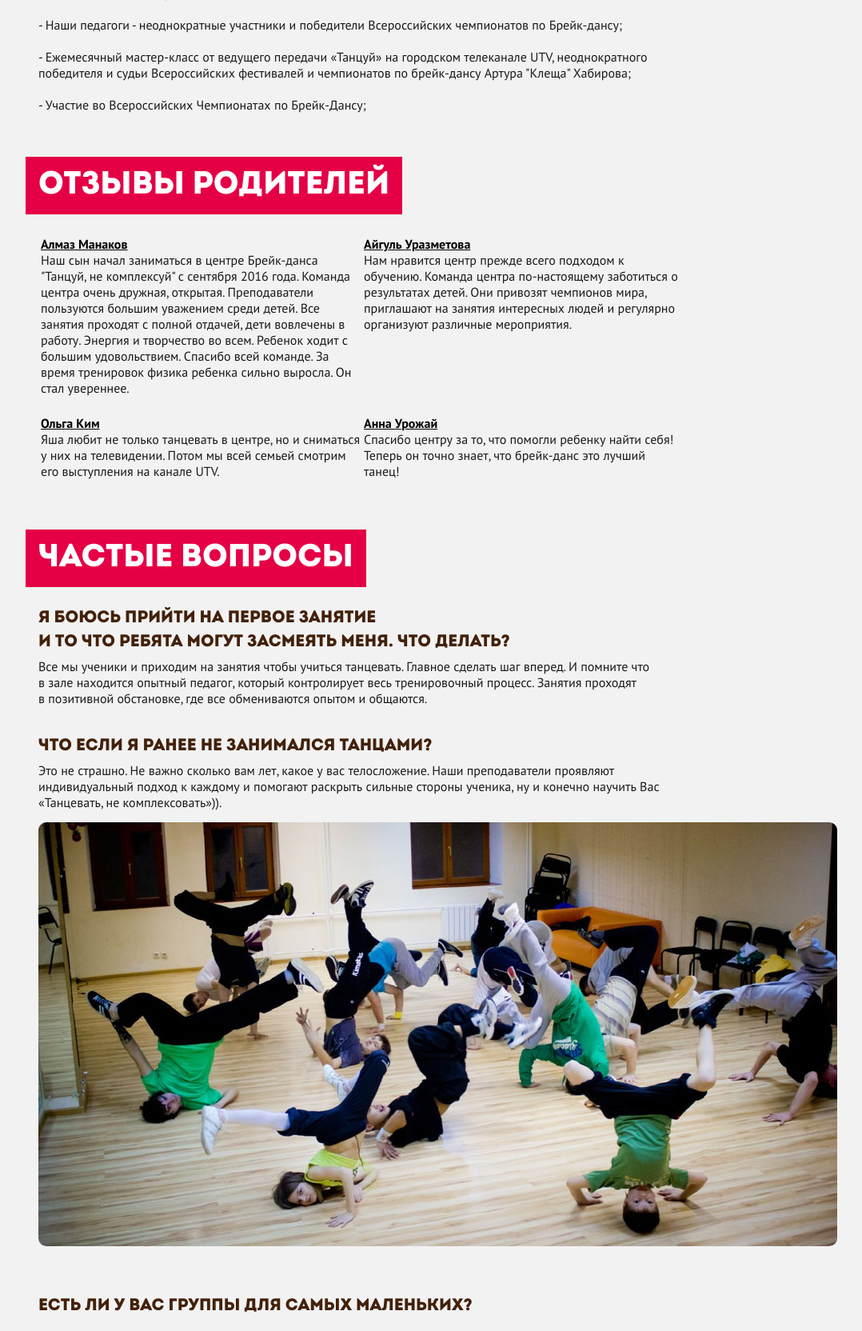
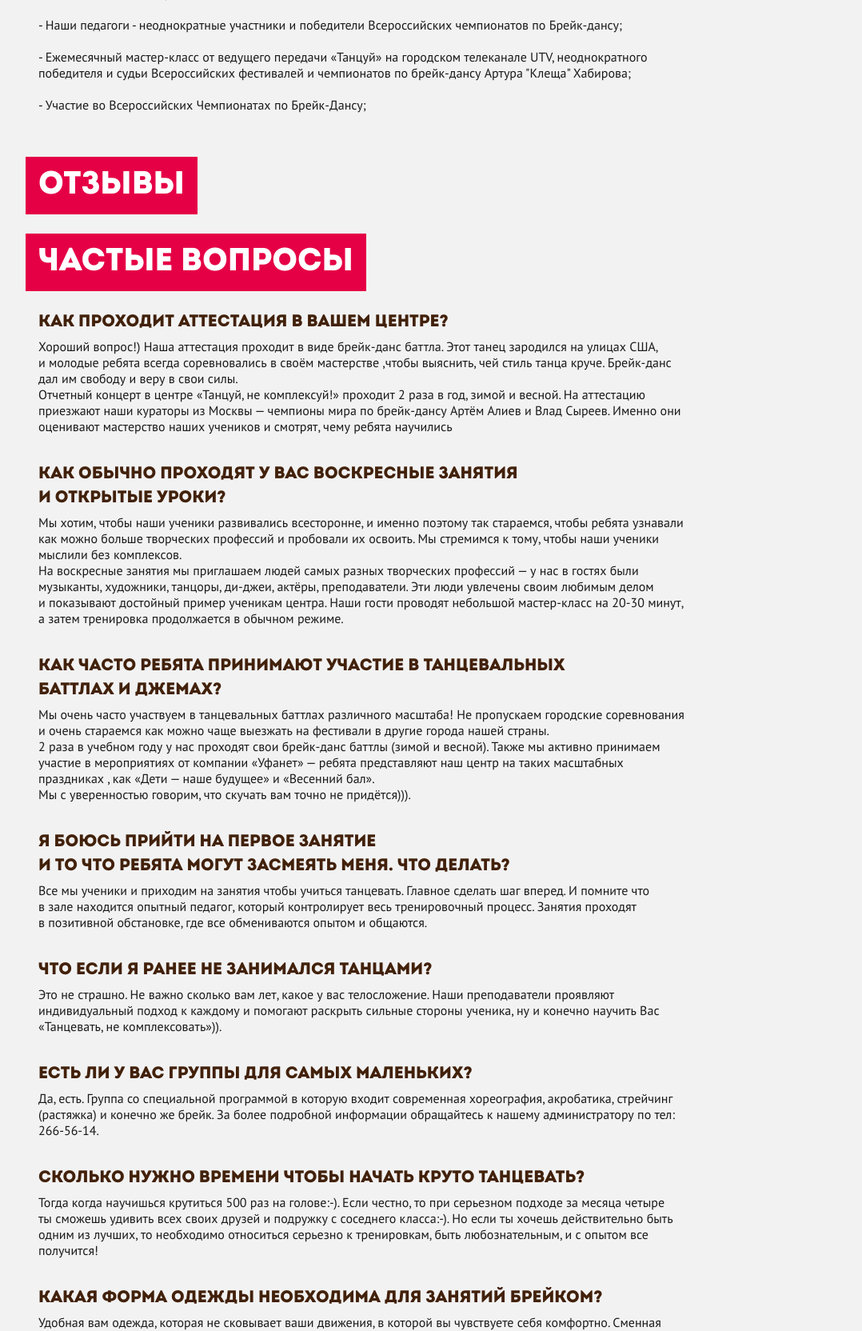
Before and after one commit to lcdswat/tancuy, a PHP site: page / in a window 1280 px wide. Shown: the part 1760-3424 px from the top of the page at 80% size, without its empty margins (187-1265 px from the left). Run offline with PHP 8.4, Linux system fonts and the light colour scheme; some libraries are stand-ins or nearby versions.

Commit message:
Work Work

```diff
--- a/includes/footer.html
+++ b/includes/footer.html
@@ -7,10 +7,6 @@
 			<div style="text-align: right;"><a href="/faq">Частые вопросы</a></div>
 		</div>
 		<div class="grid">
-			<div class="fleft" id="share" style="margin: 0 0 0 6px;">
-				<div style="margin: 0 0 10px 3px;">Поделиться:</div>
-				<script type="text/javascript" src="//yastatic.net/share/share.js" charset="utf-8"></script><div class="yashare-auto-init" data-yashareL10n="ru" data-yashareType="small" data-yashareQuickServices="vkontakte,facebook,twitter" data-yashareTheme="counter"></div>
-			</div>
 			<div class="fleft" id="vk">
 				<a href="https://vk.com/tancuyufa">
 					<img src="/site-files/vk.svg"><br>
@@ -30,3 +26,6 @@
 			<div class="clean"></div>
 		</div>
 	</div>
+
+	<!-- Yandex.Metrika counter --> <script type="text/javascript"> (function (d, w, c) { (w[c] = w[c] || []).push(function() { try { w.yaCounter43867474 = new Ya.Metrika({ id:43867474, clickmap:true, trackLinks:true, accurateTrackBounce:true }); } catch(e) { } }); var n = d.getElementsByTagName("script")[0], s = d.createElement("script"), f = function () { n.parentNode.insertBefore(s, n); }; s.type = "text/javascript"; s.async = true; s.src = "https://mc.yandex.ru/metrika/watch.js"; if (w.opera == "[object Opera]") { d.addEventListener("DOMContentLoaded", f, false); } else { f(); } })(document, window, "yandex_metrika_callbacks"); </script> <noscript><div><img src="https://mc.yandex.ru/watch/43867474" style="position:absolute; left:-9999px;" alt="" /></div></noscript>
+	<!-- /Yandex.Metrika counter -->
--- a/index.php
+++ b/index.php
@@ -103,99 +103,97 @@ $('.arrow').click(function(){
 	<p>
 	-  Участие во Всероссийских Чемпионатах по Брейк-Дансу;
 	</p><br/><br/>
-	<span class="intro-header-one">Отзывы родителей</span><br/><br/><br/>
-	<table>
-	    <tbody>
-	        <tr>
-	            <td style="width:50%; vertical-align:top;">
-	                <a style='color:black' target="_blank" href="https://vk.com/id408594"><b>Алмаз Манаков</b></a><br/>
-	                Наш сын начал заниматься в центре Брейк-данса "Танцуй, не комплексуй" с сентября 2016 года. Команда центра очень дружная, открытая. Преподаватели пользуются большим уважением среди детей. Все занятия проходят с полной отдачей, дети вовлечены в работу. Энергия и творчество во всем. Ребенок ходит с большим удовольствием. Спасибо всей команде. За время тренировок физика ребенка сильно выросла. Он стал увереннее.<br/><br/>
-	            </td>
-	            <td style="width:50%; vertical-align:top;">
-	                <a style='color:black' target="_blank" href="https://vk.com/id199871045"><b>Айгуль Уразметова</b></a><br/>
-	                Нам нравится центр прежде всего подходом к обучению. Команда центра по-настоящему заботиться о результатах детей. Они привозят чемпионов мира, приглашают на занятия интересных людей и регулярно организуют различные мероприятия.<br/><br/>
-	            </td>
-	        </tr>
-	        <tr>
-	            <td style="width:50%; vertical-align:top;">
-	                <a style='color:black' target="_blank" href="https://vk.com/id25567540"><b>Ольга Ким</b></a><br/>
-	                Яша любит не только танцевать в центре, но и сниматься у них на телевидении. Потом мы всей семьей смотрим его выступления на канале UTV.
-	            </td>
-	            <td style="width:50%; vertical-align:top;">
-	                <a style='color:black' target="_blank" href="https://vk.com/urozh2006"><b>Анна Урожай</b></a><br/>
-	                Спасибо центру за то, что помогли ребенку найти себя! Теперь он точно знает, что брейк-данс это лучший танец!
-	            </td>
-	        </tr>
-	    </tbody>
-	</table>
-	<br/><br/><br/>
+
+	<!-- Отзывы -->
+	<span class="intro-header-one">Отзывы</span><br><br><br>
+
+	<!-- Частые вопросы -->
 	<span class="intro-header-one">Частые вопросы</span><br><br><br>
+	<span class="intro-header-two">КАК ПРОХОДИТ АТТЕСТАЦИЯ В&nbsp;ВАШЕМ ЦЕНТРЕ?</span>
+	<p>
+		Хороший вопрос!) Наша аттестация проходит в&nbsp;виде брейк-данс баттла. Этот танец зародился на&nbsp;улицах США, и&nbsp;молодые ребята всегда соревновались в&nbsp;своём мастерстве ,чтобы выяснить, чей стиль танца круче. Брейк-данс дал им&nbsp;свободу и&nbsp;веру в&nbsp;свои силы.<br>
+		Отчетный концерт в&nbsp;центре &laquo;Танцуй, не&nbsp;комплексуй!&raquo; проходит 2&nbsp;раза в&nbsp;год, зимой и&nbsp;весной. На&nbsp;аттестацию приезжают наши кураторы из&nbsp;Москвы&nbsp;&mdash; чемпионы мира по&nbsp;брейк-дансу Артём Алиев и&nbsp;Влад Сыреев. Именно они оценивают мастерство наших учеников и&nbsp;смотрят, чему ребята научились
+	<br><br>
+	</p>
+
+	<span class="intro-header-two">КАК ОБЫЧНО ПРОХОДЯТ У&nbsp;ВАС ВОСКРЕСНЫЕ ЗАНЯТИЯ<br>И&nbsp;ОТКРЫТЫЕ УРОКИ?</span>
+	<p>
+		Мы&nbsp;хотим, чтобы наши ученики развивались всесторонне, и&nbsp;именно поэтому так стараемся, чтобы ребята узнавали как можно больше творческих профессий и&nbsp;пробовали их&nbsp;освоить. Мы&nbsp;стремимся к&nbsp;тому, чтобы наши ученики мыслили без комплексов.<br>
+		На&nbsp;воскресные занятия мы&nbsp;приглашаем людей самых разных творческих профессий&nbsp;&mdash; у&nbsp;нас в&nbsp;гостях были музыканты, художники, танцоры, ди-джеи, актёры, преподаватели. Эти люди увлечены своим любимым делом и&nbsp;показывают достойный пример ученикам центра. Наши гости проводят небольшой мастер-класс на&nbsp;20-30&nbsp;минут, а&nbsp;затем тренировка продолжается в&nbsp;обычном режиме.
+	<br><br>
+	</p>
+
+	<span class="intro-header-two">КАК ЧАСТО РЕБЯТА ПРИНИМАЮТ УЧАСТИЕ В ТАНЦЕВАЛЬНЫХ<br>БАТТЛАХ И ДЖЕМАХ?</span>
+	<p>
+		Мы&nbsp;очень часто участвуем в&nbsp;танцевальных баттлах различного масштаба! Не&nbsp;пропускаем городские соревнования и&nbsp;очень стараемся как можно чаще выезжать на&nbsp;фестивали в&nbsp;другие города нашей страны.<br>
+		2&nbsp;раза в&nbsp;учебном году у&nbsp;нас проходят свои брейк-данс баттлы (зимой и&nbsp;весной). Также мы&nbsp;активно принимаем участие в&nbsp;мероприятиях от&nbsp;компании &laquo;Уфанет&raquo;&nbsp;&mdash; ребята представляют наш центр на&nbsp;таких масштабных праздниках , как &laquo;Дети&nbsp;&mdash; наше будущее&raquo; и&nbsp;&laquo;Весенний бал&raquo;.<br>
+		Мы&nbsp;с&nbsp;уверенностью говорим, что скучать вам точно не&nbsp;придётся))).
+	<br><br>
+	</p>
 
 	<span class="intro-header-two">Я боюсь прийти на первое занятие<br>и то что ребята могут засмеять меня. Что делать?</span>
-
 	<p>
-			Все мы&nbsp;ученики и&nbsp;приходим на&nbsp;занятия чтобы учиться танцевать. Главное сделать шаг вперед. И&nbsp;помните что в&nbsp;зале находится опытный педагог, который контролирует весь тренировочный процесс. Занятия проходят в&nbsp;позитивной обстановке, где все обмениваются опытом и&nbsp;общаются.<br><br>
+		Все мы&nbsp;ученики и&nbsp;приходим на&nbsp;занятия чтобы учиться танцевать. Главное сделать шаг вперед. И&nbsp;помните что в&nbsp;зале находится опытный педагог, который контролирует весь тренировочный процесс. Занятия проходят в&nbsp;позитивной обстановке, где все обмениваются опытом и&nbsp;общаются.
+	<br><br>
 	</p>
 
 	<span class="intro-header-two">ЧТО&nbsp;ЕСЛИ Я РАНЕЕ НЕ&nbsp;ЗАНИМАЛСЯ ТАНЦАМИ?</span>
-
 	<p>
 		Это не&nbsp;страшно. Не&nbsp;важно сколько вам лет, какое у&nbsp;вас телосложение. Наши преподаватели проявляют индивидуальный подход к&nbsp;каждому и&nbsp;помогают раскрыть сильные стороны ученика, ну&nbsp;и&nbsp;конечно научить Вас &laquo;Танцевать, не&nbsp;комплексовать&raquo;)).
+	<br><br>
 	</p>
 
-		<img src="/images/faq_1.jpg" class="round"><br><br><br><br>
-
 	<span class="intro-header-two">ЕСТЬ&nbsp;ЛИ У&nbsp;ВАС ГРУППЫ ДЛЯ САМЫХ МАЛЕНЬКИХ?</span>
-
-		<br><br><iframe style="border-radius: 10px;" width="999" height="562" src="https://www.youtube.com/embed/XTWr1DVI-KU?rel=0&amp;showinfo=0" frameborder="0" allowfullscreen></iframe><br><br>
-
 	<p>
-			Да, есть. Группа со&nbsp;специальной программой в&nbsp;которую входит современная хореография, акробатика, стрейчинг (растяжка) и&nbsp;конечно&nbsp;же брейк. За&nbsp;более подробной информации обращайтесь к&nbsp;нашему администратору по&nbsp;тел: 266-56-14.<br><br>
+		Да, есть. Группа со&nbsp;специальной программой в&nbsp;которую входит современная хореография, акробатика, стрейчинг (растяжка) и&nbsp;конечно&nbsp;же брейк. За&nbsp;более подробной информации обращайтесь к&nbsp;нашему администратору по&nbsp;тел: 266-56-14.
+	<br><br>
 	</p>
 
 	<span class="intro-header-two">CКОЛЬКО НУЖНО ВРЕМЕНИ ЧТОБЫ НАЧАТЬ КРУТО ТАНЦЕВАТЬ?</span>
-
 	<p>
-			Тогда когда научишься крутиться 500 раз на&nbsp;голове:-). Если честно, то&nbsp;при серьезном подходе за&nbsp;месяца четыре ты&nbsp;сможешь удивить всех своих друзей и&nbsp;подружку с&nbsp;соседнего класса:-). Но&nbsp;если ты&nbsp;хочешь действительно быть одним из&nbsp;лучших, то&nbsp;необходимо относиться серьезно к&nbsp;тренировкам, быть любознательным, и&nbsp;с&nbsp;опытом все получится!<br><br>
+		Тогда когда научишься крутиться 500 раз на&nbsp;голове:-). Если честно, то&nbsp;при серьезном подходе за&nbsp;месяца четыре ты&nbsp;сможешь удивить всех своих друзей и&nbsp;подружку с&nbsp;соседнего класса:-). Но&nbsp;если ты&nbsp;хочешь действительно быть одним из&nbsp;лучших, то&nbsp;необходимо относиться серьезно к&nbsp;тренировкам, быть любознательным, и&nbsp;с&nbsp;опытом все получится!
+	<br><br>
 	</p>
 
 	<span class="intro-header-two">КАКАЯ ФОРМА ОДЕЖДЫ НЕОБХОДИМА ДЛЯ ЗАНЯТИЙ БРЕЙКОМ?</span>
 
 	<p>
-			Удобная вам одежда, которая не&nbsp;сковывает ваши движения, в&nbsp;которой вы&nbsp;чувствуете себя комфортно. Сменная обувь (спортивная).<br><br>
+		Удобная вам одежда, которая не&nbsp;сковывает ваши движения, в&nbsp;которой вы&nbsp;чувствуете себя комфортно. Сменная обувь (спортивная).
+	<br><br>
 	</p>
 
 	<span class="intro-header-two">А ДЕВУШКИ У ВАС ЗАНИМАЮТСЯ?</span>
-
 	<p>
 		Да&nbsp;конечно, и&nbsp;не&nbsp;одна:-)
+	<br><br>
 	</p>
 
 	<span class="intro-header-two">А КАК МНОГО ЗАНИМАЕТСЯ У ВАС ДЕВУШЕК И СКОЛЬКО ЮНОШЕЙ?</span>
-
 	<p>
 		Если смотреть в&nbsp;процентном соотношении то&nbsp;70%&nbsp;&mdash; мальчики, 30%&nbsp;&mdash; девочки. С&nbsp;каждым годом девочек становится все больше.
+	<br><br>
 	</p>
 
-		<br><br>
+	<!-- История -->
 	<span class="intro-header-one">История</span><br/><br/><br/>
 	<p>
 		В&nbsp;корне названия танца &laquo;Брейк-данс&raquo; лежит слово break (ломать). Это танец, который ломает рамки, раздвигает стенки сознания, учит мыслить свободно и&nbsp;творчески, вдохновляет к&nbsp;познанию нового.
 	</p>
-
 	<p>
 		Именно эту философию и&nbsp;хочет донести до&nbsp;большинства людей танцор с&nbsp;многолетним стажем <a href="http://arturkhabirov.com/">Артур &laquo;Клещ&raquo; Хабиров</a>&nbsp;&mdash; сначала через свои выступления, затем через экран телевизора с&nbsp;помощью передачи &laquo;Танцуй&raquo; на&nbsp;городском телеканале UTV.
 	</p>
-
 	<p>
 		Желание обучить не&nbsp;только брейк-дансу, но&nbsp;и&nbsp;всей его идеологии, как можно больше людей, привело к&nbsp;мысли об&nbsp;открытии центра брейк-данса &laquo;Танцуй, не&nbsp;комплексуй!&raquo;<br><br>
 	</p><br/><br/>
+
+	<!-- Миссия -->
 	<span class="intro-header-one">Миссия</span><br/><br/><br/>
 	<p>
 		Создать благоприятные условия для детей, подростков и&nbsp;молодежи, обучить и&nbsp;вдохновить их&nbsp;через танцевальное искусство&nbsp;&mdash; в&nbsp;будущем именно они изменят нашу страну к&nbsp;лучшему, сделают её&nbsp;сильной и&nbsp;творческой.
 	</p>
-	<br/>
-    <p>Центр по брейк-дансу «Танцуй, не комплексуй» ждет тебя на своих занятиях. Возраст, пол и физическая подготовка не имеют значения. Звони! Пиши! Прибегай))) <span style="font-weight:bold;color:#E50046; font-size: 18px;">(347) 266-56-14</span></p><br><br><br><br>
+    <p>Центр по брейк-дансу «Танцуй, не комплексуй» ждет тебя на своих занятиях. Возраст, пол и физическая подготовка не имеют значения. Звони! Пиши! Прибегай))) <span style="font-weight:bold;color:#E50046; font-size: 18px;">(347) 266-56-14</span>
+    <br><br><br><br>
+    </p>
 </div>
 
 <div class="footerPush"></div>
```
Also changed, not shown: faq.php (+34 -15 lines). Lines whose indentation alone changed are shown as unchanged.
